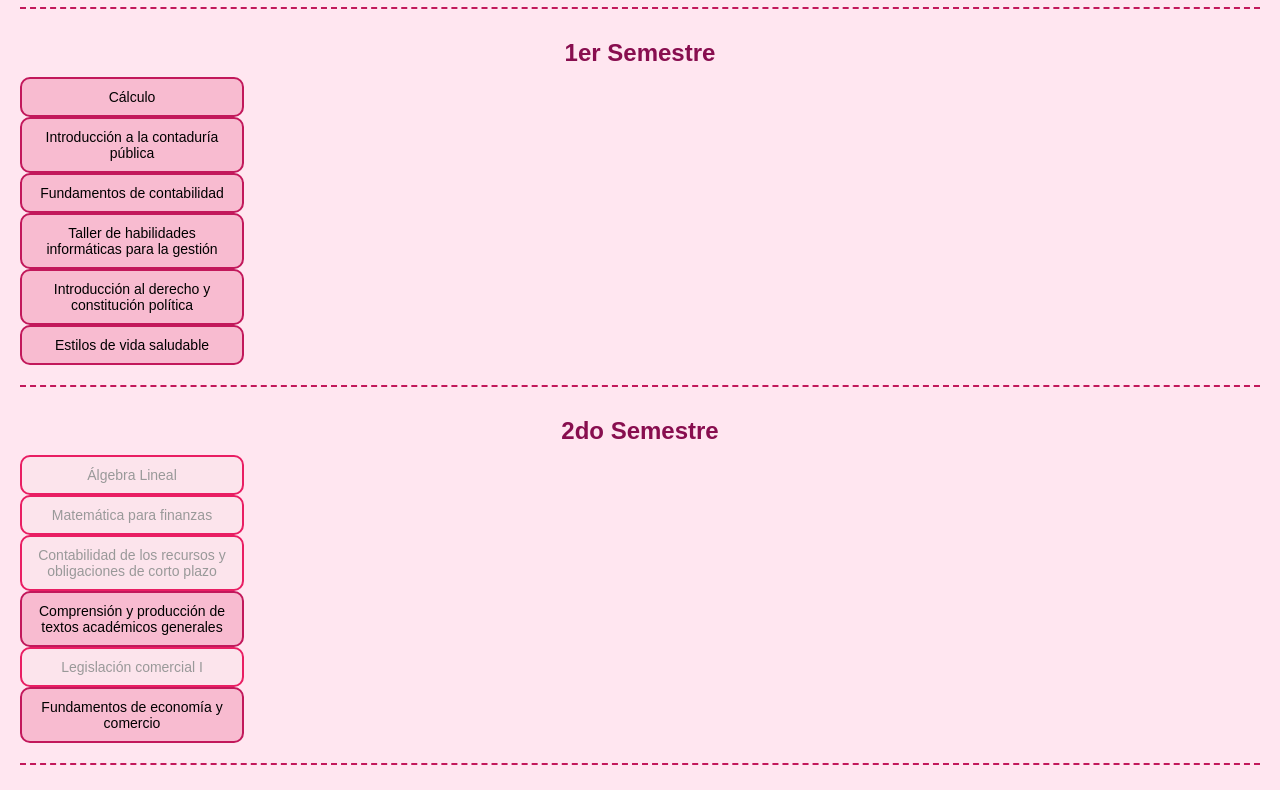
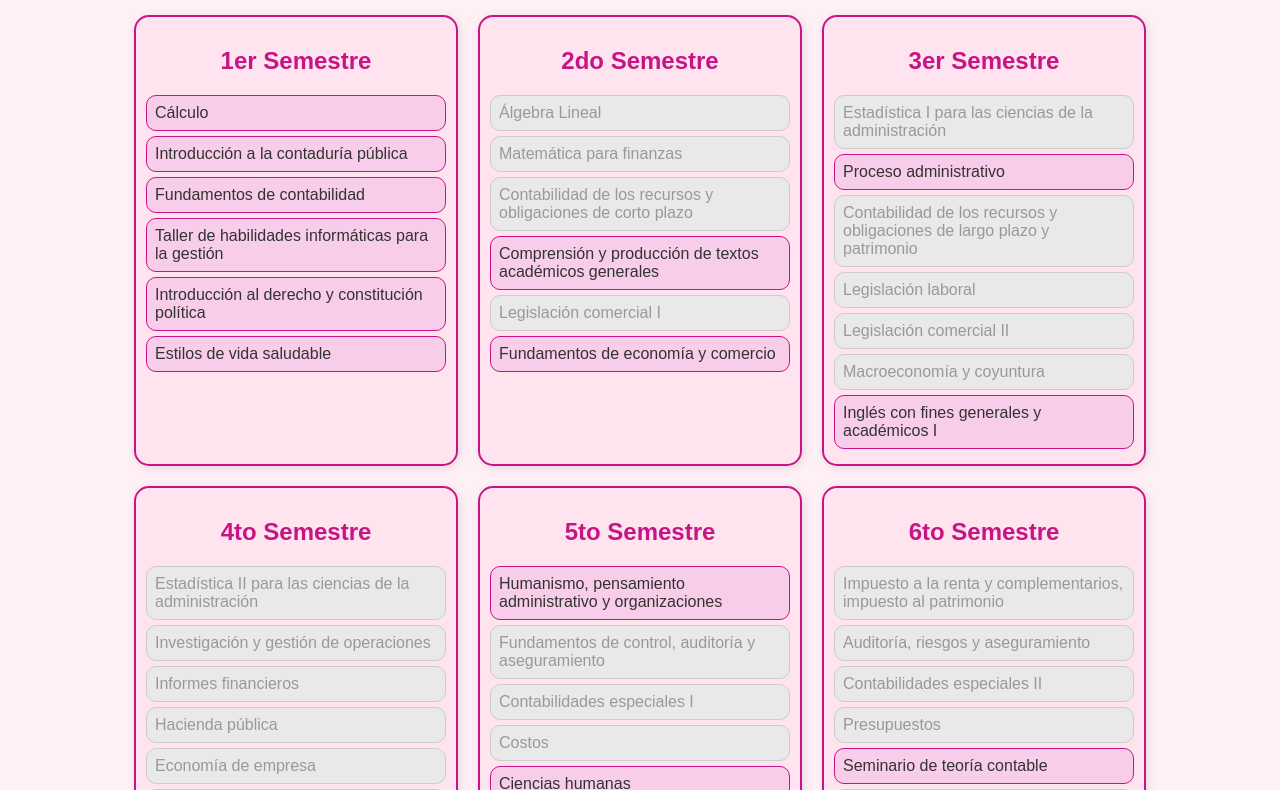
Before and after one commit to Yurydiaz10/Avance-Programa, a plain HTML site: page index.html in a window 1280 px wide. Shown: the part 73-863 px from the top of the page. Drawn offline with Linux system fonts and the light colour scheme.

Commit message:
Update estilos.css

```diff
--- a/estilos.css
+++ b/estilos.css
@@ -1,58 +1,61 @@
 body {
   font-family: Arial, sans-serif;
-  background-color: #ffe6f0;
+  background-color: #fff0f5;
   margin: 20px;
   padding: 0;
-  text-align: center;
+  color: #333;
 }
 
 h1 {
-  color: #c2185b;
+  text-align: center;
+  color: #c71585;
 }
 
-.malla {
+#malla {
   display: flex;
   flex-wrap: wrap;
   justify-content: center;
-  gap: 10px;
+  gap: 20px;
+  margin-top: 30px;
+}
+
+.semestre {
+  border: 2px solid #c71585;
+  border-radius: 15px;
+  padding: 10px;
+  width: 300px;
+  background-color: #ffe4f0;
+  box-shadow: 2px 2px 10px rgba(0,0,0,0.1);
+}
+
+.semestre h2 {
+  text-align: center;
+  color: #c71585;
 }
 
 .ramo {
-  width: 200px;
-  height: auto;
-  background-color: #f8bbd0;
-  border: 2px solid #c2185b;
+  background-color: #f8cde9;
+  border: 1px solid #c71585;
   border-radius: 10px;
-  padding: 10px;
+  padding: 8px;
+  margin: 5px 0;
   cursor: pointer;
-  transition: all 0.3s ease;
-  font-size: 14px;
-  white-space: normal;
-  text-align: center;
+  transition: background-color 0.3s;
 }
 
 .ramo:hover {
-  background-color: #f48fb1;
+  background-color: #f4a8d6;
 }
 
 .ramo.aprobado {
-  background-color: #c2185b;
+  background-color: #c71585;
   color: white;
   text-decoration: line-through;
 }
 
 .ramo.bloqueado {
-  background-color: #fce4ec;
-  border-color: #e91e63;
+  background-color: #e9e9e9;
   color: #999;
+  border: 1px solid #ccc;
   cursor: not-allowed;
 }
-.semestre {
-  border-top: 2px dashed #c2185b;
-  margin-top: 20px;
-  padding-top: 10px;
-}
-.semestre h2 {
-  color: #880e4f;
-  margin-bottom: 10px;
-}
```
